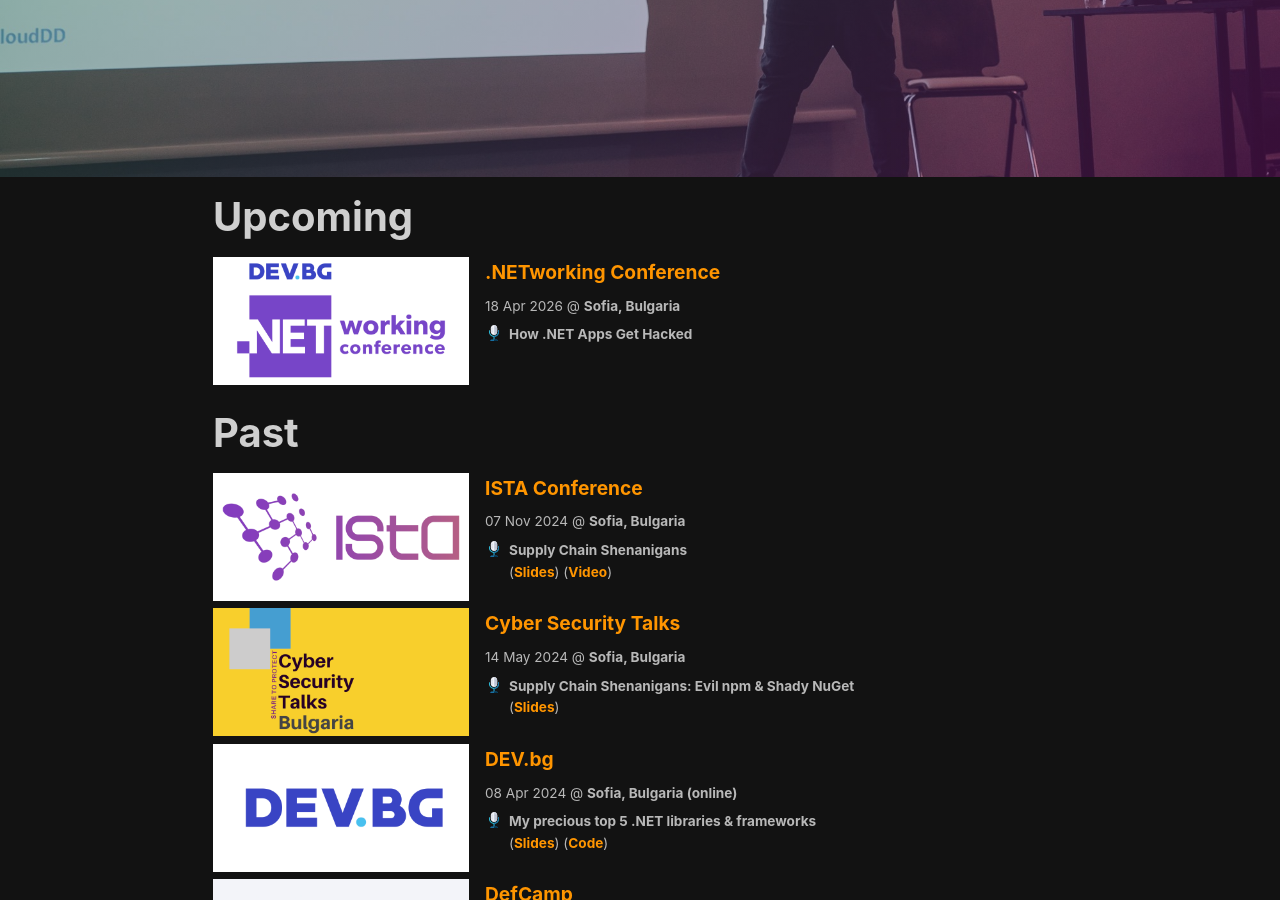
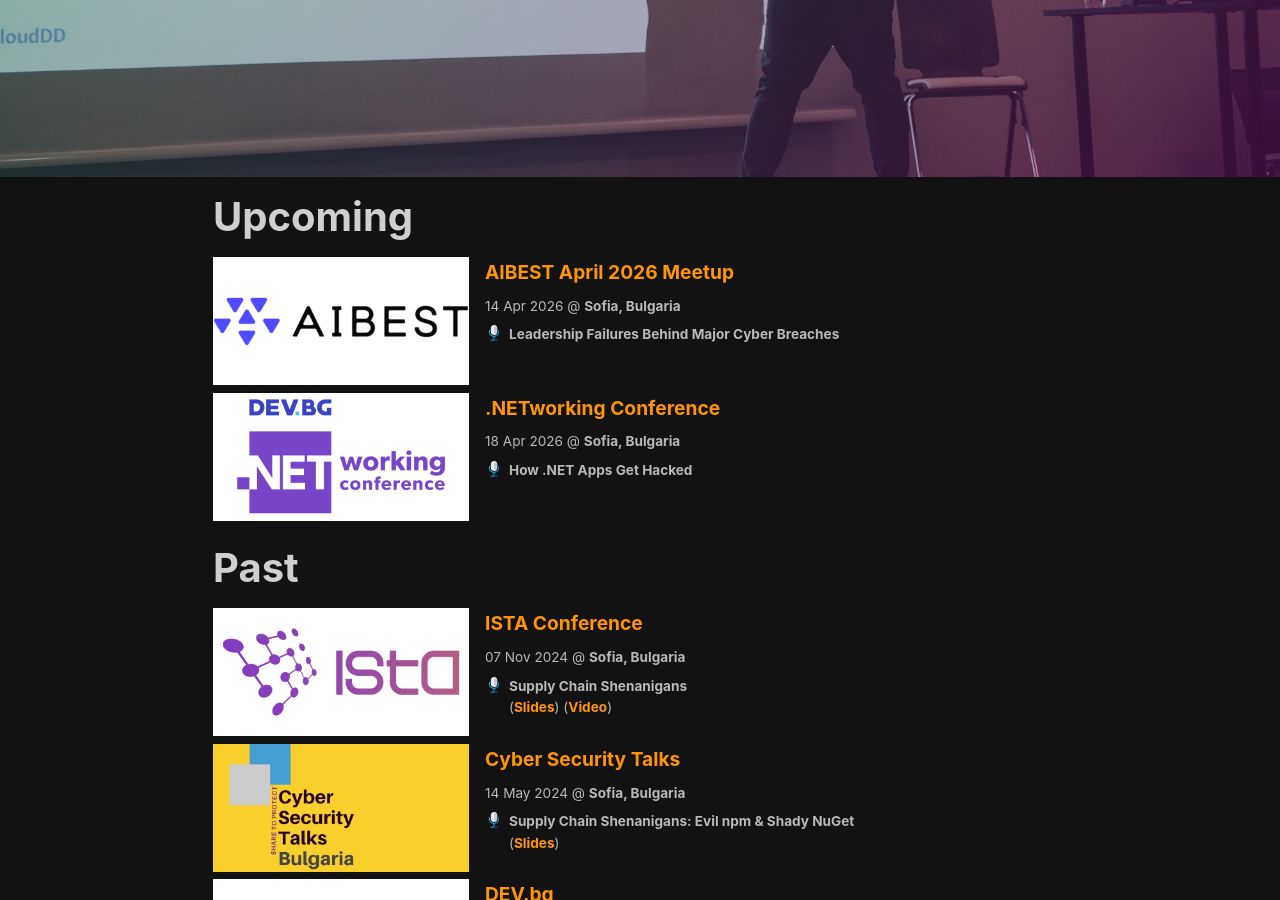
Before and after one commit to totollygeek/totollygeek.github.io, a Jekyll site: the page built from speaking.md, in a window 1280 px wide and 900 px high, scrolled down 479 px. Built offline with Jekyll 4.4.1, drawn with Linux system fonts in a browser that asks for light colours; nearby versions of some CDN libraries.

Commit message:
Add AIBEST meetup

```diff
--- a/_data/upcoming.yml
+++ b/_data/upcoming.yml
@@ -1,3 +1,11 @@
+- name: AIBEST April 2026 Meetup
+  logo: /assets/img/aibest-logo.png
+  location: Sofia, Bulgaria
+  date: 14 Apr 2026
+  url: https://aibest.org/
+  talks:
+    - name: "Leadership Failures Behind Major Cyber Breaches"
+
 - name: .NETworking Conference
   logo: /assets/img/logoNetworkingConf.png
   location: Sofia, Bulgaria
```
Also changed, not shown: assets/img/aibest-logo.png (added).
